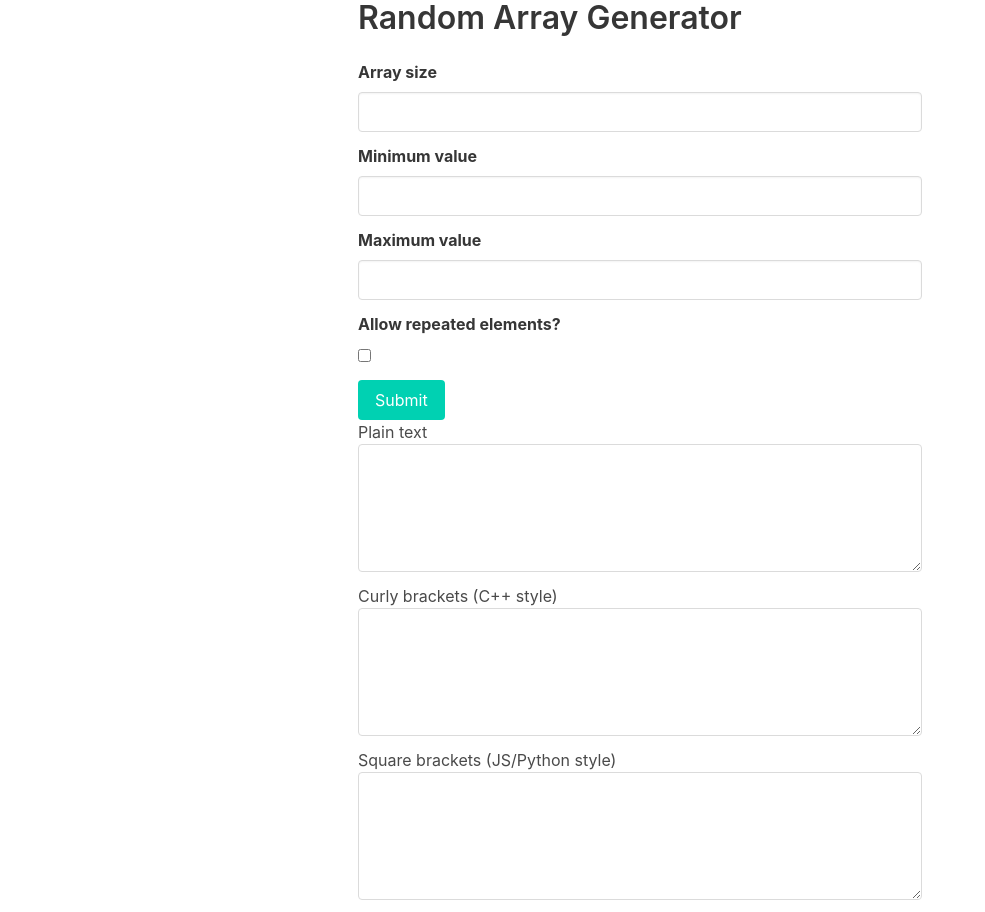
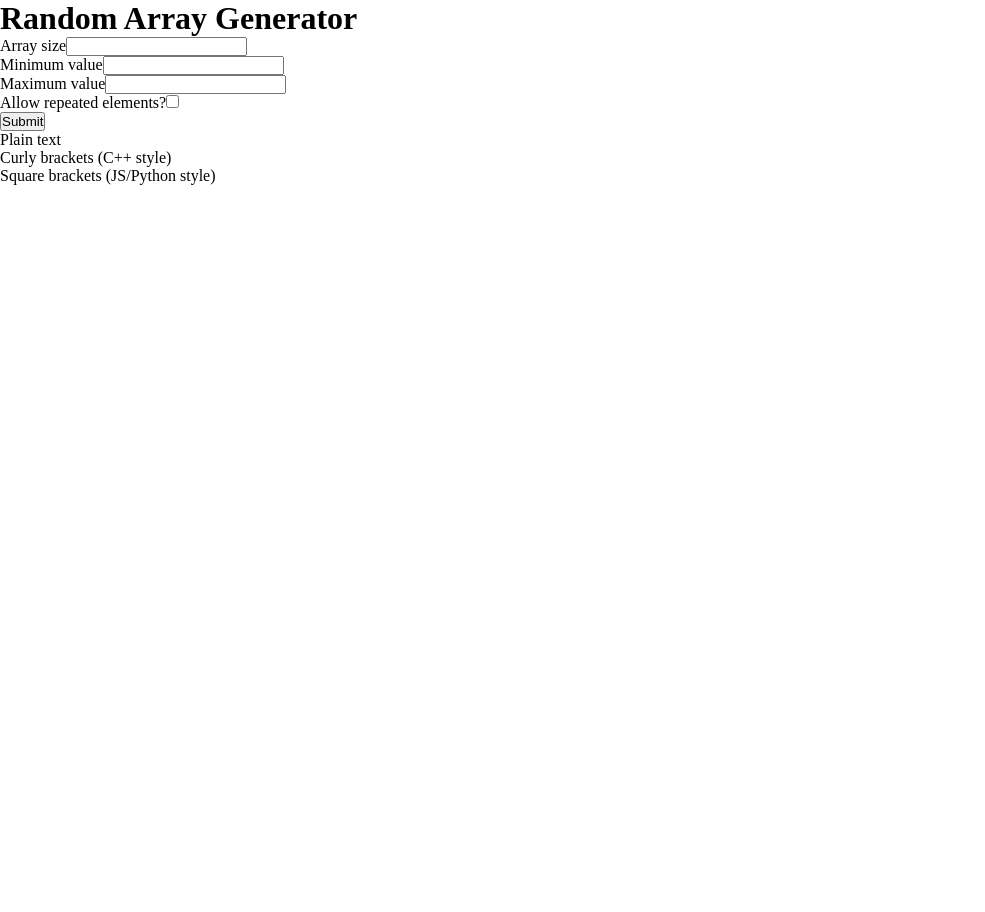
Before and after one commit to ssolaric/random-array-generator, a React (Create React App) app: page / in a window 1280 px wide. Shown: the whole page, without its empty margins (0-985 px from the left). After the commit the page ends 800 px from the top, so only its background shows below. Built offline with nearby package versions, Linux system fonts and the light colour scheme.

Commit message:
Remove bulma css

```diff
--- a/package.json
+++ b/package.json
@@ -7,7 +7,6 @@
     "@testing-library/jest-dom": "^5.11.4",
     "@testing-library/react": "^11.1.0",
     "@testing-library/user-event": "^12.1.10",
-    "bulma": "^0.9.1",
     "lodash.random": "^3.2.0",
     "react": "^17.0.1",
     "react-dom": "^17.0.1",
--- a/src/App.js
+++ b/src/App.js
@@ -1,5 +1,3 @@
-import "bulma/css/bulma.css";
-
 import React, { useState } from "react";
 import { useForm } from "react-hook-form";
 import { yupResolver } from "@hookform/resolvers/yup";
@@ -27,114 +25,60 @@ function App() {
   };
 
   return (
-    <div className="container">
-      <div className="columns is-centered">
-        <div className="column is-half">
-          <h1 className="title">Random Array Generator</h1>
+    <div>
+      <h1>Random Array Generator</h1>
       <form action="" onSubmit={handleSubmit(onSubmit)}>
-            <div className="field">
-              <label htmlFor="array-size" class="label">
-                Array size
-              </label>
-              <div className="control">
-                <input
-                  ref={register}
-                  type="number"
-                  name="arraySize"
-                  id="array-size"
-                  className="input"
-                />
-              </div>
-              <p className="has-text-danger">{errors.arraySize?.message}</p>
-            </div>
-            <div className="field">
-              <label htmlFor="minimum-value" class="label">
-                Minimum value
-              </label>
-              <div className="control">
+        <label htmlFor="array-size">Array size</label>
+
+        <input ref={register} type="number" name="arraySize" id="array-size" />
+        <p>{errors.arraySize?.message}</p>
+
+        <label htmlFor="minimum-value">Minimum value</label>
+
         <input
           ref={register}
           type="number"
           name="minimumValue"
           id="minimum-value"
-                  className="input"
         />
-              </div>
-              <p className="has-text-danger">{errors.minimumValue?.message}</p>
-            </div>
-            <div className="field">
-              <label htmlFor="maximum-value" class="label">
-                Maximum value
-              </label>
-              <div className="control">
+        <p>{errors.minimumValue?.message}</p>
+
+        <label htmlFor="maximum-value">Maximum value</label>
+
         <input
           ref={register}
           type="number"
           name="maximumValue"
           id="maximum-value"
-                  className="input"
         />
-              </div>
-              <p className="has-text-danger">{errors.maximumValue?.message}</p>
-            </div>
-            <div className="field">
-              <label htmlFor="allow-repeated" class="label">
-                Allow repeated elements?
-              </label>
+        <p>{errors.maximumValue?.message}</p>
+
+        <label htmlFor="allow-repeated">Allow repeated elements?</label>
         <input
           ref={register}
           type="checkbox"
           name="allowRepeated"
           id="allow-repeated"
-                className="checkbox"
         />
-              <p className="has-text-danger">{errors.allowRepeated?.message}</p>
-            </div>
+        <p>{errors.allowRepeated?.message}</p>
 
-            <div className="control">
-              <button type="submit" className="button is-primary">
-                Submit
-              </button>
-            </div>
+        <button type="submit">Submit</button>
       </form>
 
-          <div className="field">
-            <label htmlFor="plain-text">Plain text</label>
-            <div className="control">
-              <textarea
-                id="plain-text"
-                value={outputPlainText}
-                readOnly
-                class="textarea"
-              ></textarea>
-            </div>
-          </div>
+      <p>Plain text</p>
+      <pre>
+        <code>{outputPlainText}</code>
+      </pre>
 
-          <div className="field">
-            <label htmlFor="curly-brackets">Curly brackets (C++ style)</label>
-            <div className="control">
-              <textarea
-                value={outputCurlyBrackets}
-                readOnly
-                class="textarea"
-              ></textarea>
-            </div>
-          </div>
+      <p>Curly brackets (C++ style)</p>
+      <pre>
+        <code>{outputCurlyBrackets}</code>
+      </pre>
 
-          <div className="field">
-            <label htmlFor="square-brackets">
-              Square brackets (JS/Python style)
-            </label>
-            <div className="control">
-              <textarea
-                value={outputSquareBrackets}
-                readOnly
-                class="textarea"
-              ></textarea>
-            </div>
-          </div>
-        </div>
-      </div>
+      <p>Square brackets (JS/Python style)</p>
+      <pre>
+        <code>{outputSquareBrackets}</code>
+      </pre>
     </div>
   );
 }
--- a/src/index.css
+++ b/src/index.css
@@ -1,13 +1,5 @@
-body {
+* {
   margin: 0;
-  font-family: -apple-system, BlinkMacSystemFont, 'Segoe UI', 'Roboto', 'Oxygen',
-    'Ubuntu', 'Cantarell', 'Fira Sans', 'Droid Sans', 'Helvetica Neue',
-    sans-serif;
-  -webkit-font-smoothing: antialiased;
-  -moz-osx-font-smoothing: grayscale;
+  padding: 0;
+  box-sizing: border-box;
 }
-
-code {
-  font-family: source-code-pro, Menlo, Monaco, Consolas, 'Courier New',
-    monospace;
-}
```
Also changed, not shown: 1 other file (tests, documents, lock files or other folders). Lines whose indentation alone changed are shown as unchanged.
